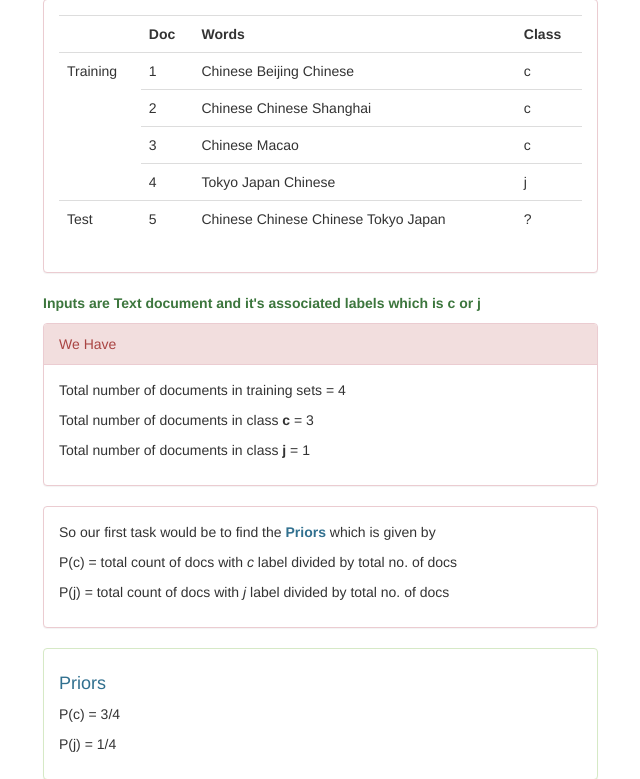
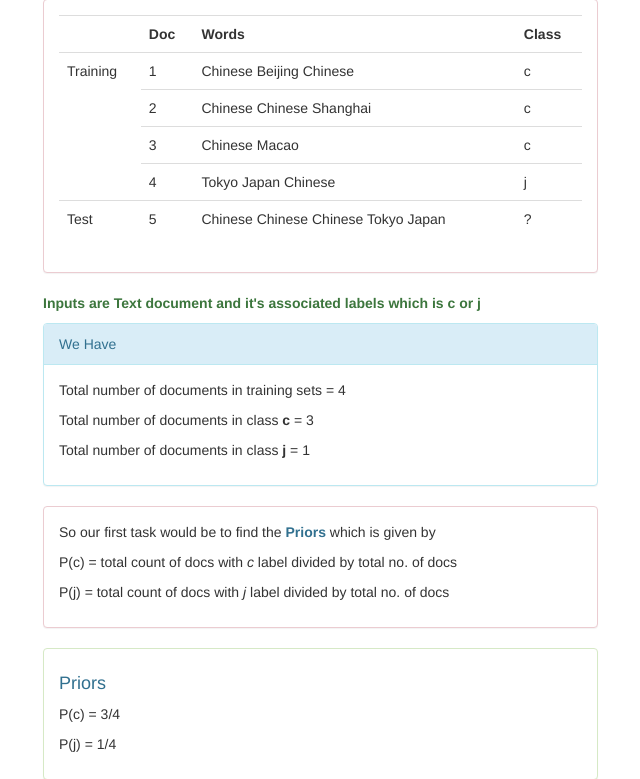
Before and after one commit to bikash-das/SentimentAnalysis, a Flask app: page /about in a window 1280 px wide. Shown: the part 517-1296 px from the top of the page, without its empty margins (27-667 px from the left). Run offline with Flask 2, Linux system fonts and the light colour scheme; some libraries are stand-ins or nearby versions.

Commit message:
fixed typos

```diff
--- a/templates/about.html
+++ b/templates/about.html
@@ -132,7 +132,7 @@
                 </div>
             </div>
             <p class="text-success"><b>Inputs are Text document and it's associated labels which is <b>c</b> or <b>j</b></b></p>
-            <div class="panel panel-danger">
+            <div class="panel panel-info">
                     <div class="panel-heading">We Have</div>
                     <div class="panel-body">
                         <p>Total number of documents in training sets = 4</p>
```
